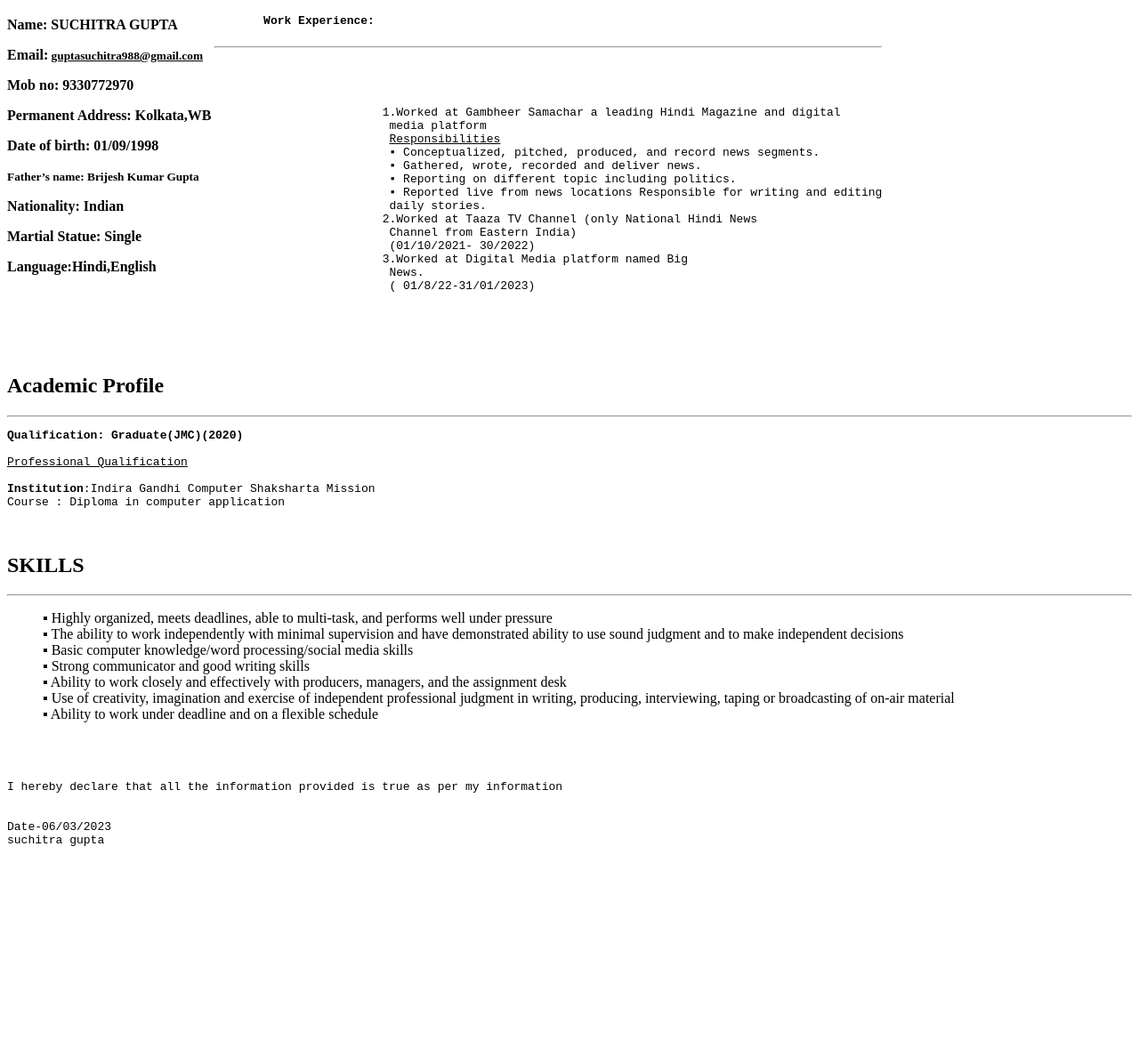
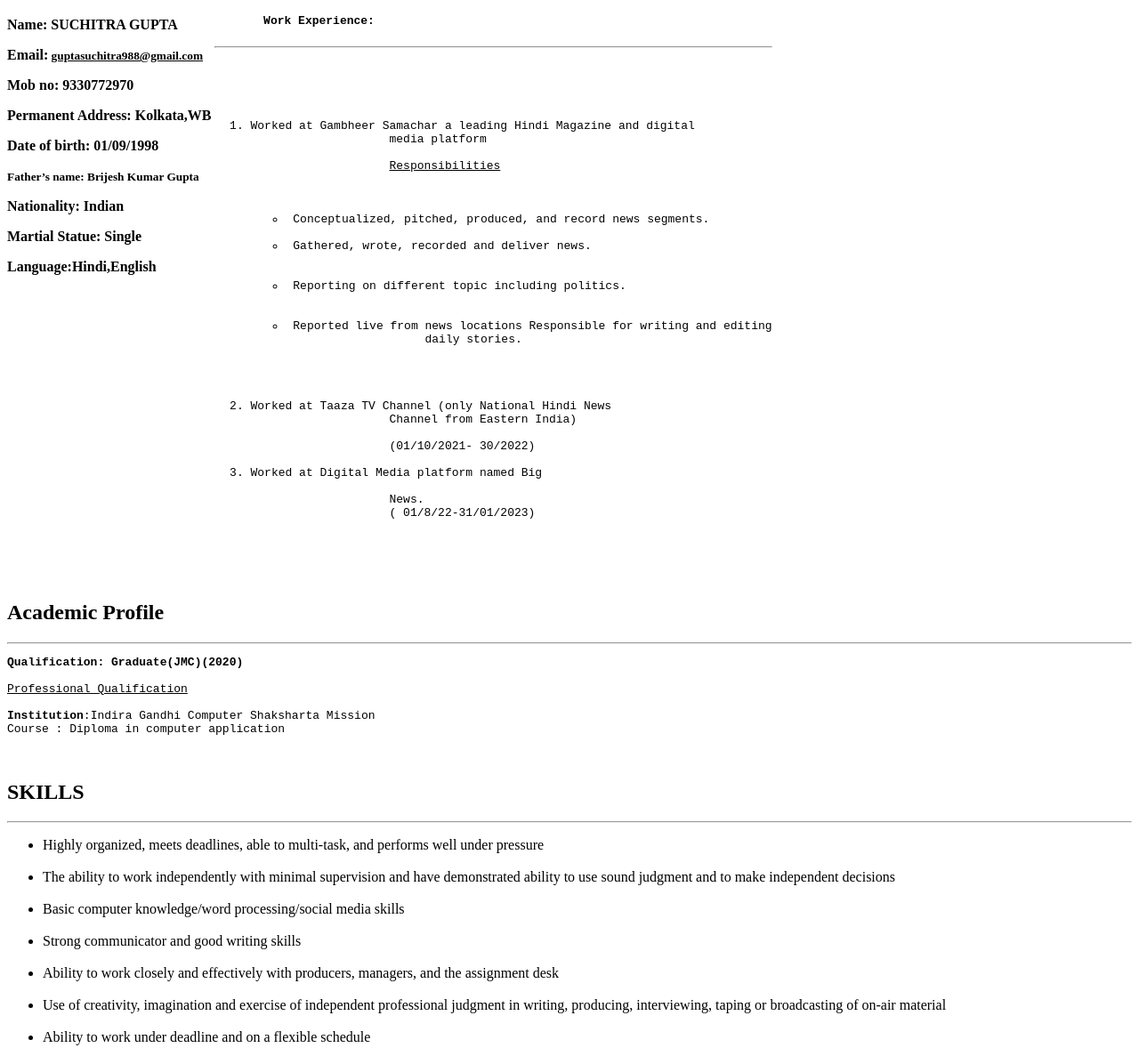
Before and after one commit to hrishavratan/resume, a plain HTML site: page index.html in a window 1280 px wide. Shown: the part 422-1600 px from the top of the page at 89% size. Before the commit the page ends 1402 px from the top, so only its background shows below. Drawn offline with Linux system fonts and the light colour scheme.

Commit message:
first commit

```diff
--- a/index.html
+++ b/index.html
@@ -50,18 +50,20 @@
             <pre>       <b>Work Experience: </b>
                 <hr>
                     <ol>
-                   <list>1.Worked at Gambheer Samachar a leading Hindi Magazine and digital
-                    media platform</list>
+                   <li>Worked at Gambheer Samachar a leading Hindi Magazine and digital
+                    media platform</li>
                     <u>Responsibilities</u>
-                    ▪ Conceptualized, pitched, produced, and record news segments.
-                    ▪ Gathered, wrote, recorded and deliver news.
-                    ▪ Reporting on different topic including politics.
-                    ▪ Reported live from news locations Responsible for writing and editing
-                    daily stories.
-                   <list>2.Worked at Taaza TV Channel (only National Hindi News
-                    Channel from Eastern India)</list>
+                    <ul>
+                    <li> Conceptualized, pitched, produced, and record news segments.
+                    <li> Gathered, wrote, recorded and deliver news.</li>
+                    <li> Reporting on different topic including politics.</li>
+                    <li> Reported live from news locations Responsible for writing and editing
+                    daily stories.</li>
+                    </ul>
+                   <li>Worked at Taaza TV Channel (only National Hindi News
+                    Channel from Eastern India)</li>
                     (01/10/2021- 30/2022)
-                   <list>3.Worked at Digital Media platform named Big</list>
+                   <li>Worked at Digital Media platform named Big</li>
                     News.
                     ( 01/8/22-31/01/2023)
                     </ol>
@@ -82,15 +84,15 @@ Course : Diploma in computer application
             <h2>SKILLS</h2>
             <hr>
             <ul>
-                <list>▪   Highly organized, meets deadlines, able to multi-task, and performs well under pressure</list><br>
-                <list>▪   The ability to work independently with minimal supervision and have demonstrated ability to use
-                    sound judgment and to make independent decisions</list><br>
-                <list>▪   Basic computer knowledge/word processing/social media skills</list><br>
-                <list>▪   Strong communicator and good writing skills</list><br>
-                <list>▪   Ability to work closely and effectively with producers, managers, and the assignment desk</list><br>
-                <list>▪   Use of creativity, imagination and exercise of independent professional judgment in writing,
-                    producing, interviewing, taping or broadcasting of on-air material</list><br>
-                <list>▪   Ability to work under deadline and on a flexible schedule</list><br>
+                <li>   Highly organized, meets deadlines, able to multi-task, and performs well under pressure</li><br>
+                <li>   The ability to work independently with minimal supervision and have demonstrated ability to use
+                    sound judgment and to make independent decisions</li><br>
+                <li>   Basic computer knowledge/word processing/social media skills</li><br>
+                <li>   Strong communicator and good writing skills</li><br>
+                <li>   Ability to work closely and effectively with producers, managers, and the assignment desk</li><br>
+                <li>   Use of creativity, imagination and exercise of independent professional judgment in writing,
+                    producing, interviewing, taping or broadcasting of on-air material</li><br>
+                <li>   Ability to work under deadline and on a flexible schedule</li><br>
 
             </ul>
         </section>
```
